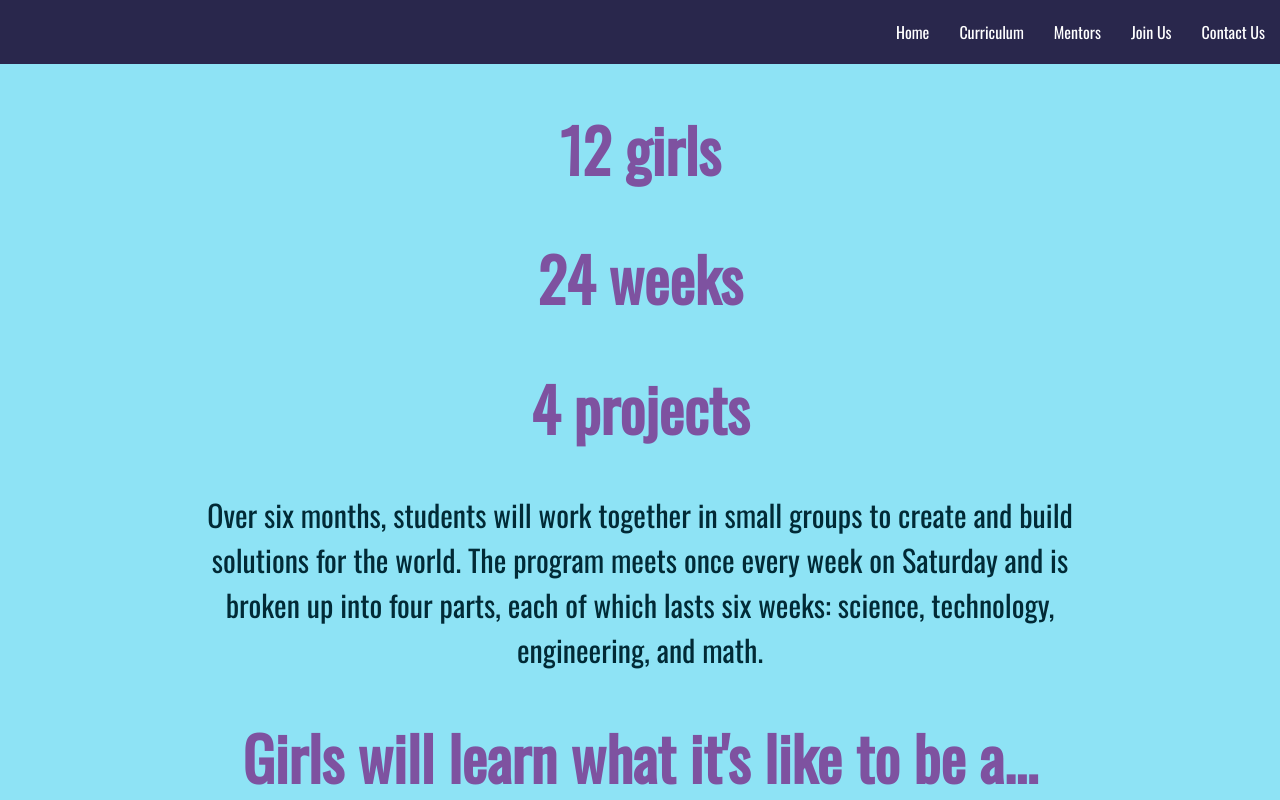
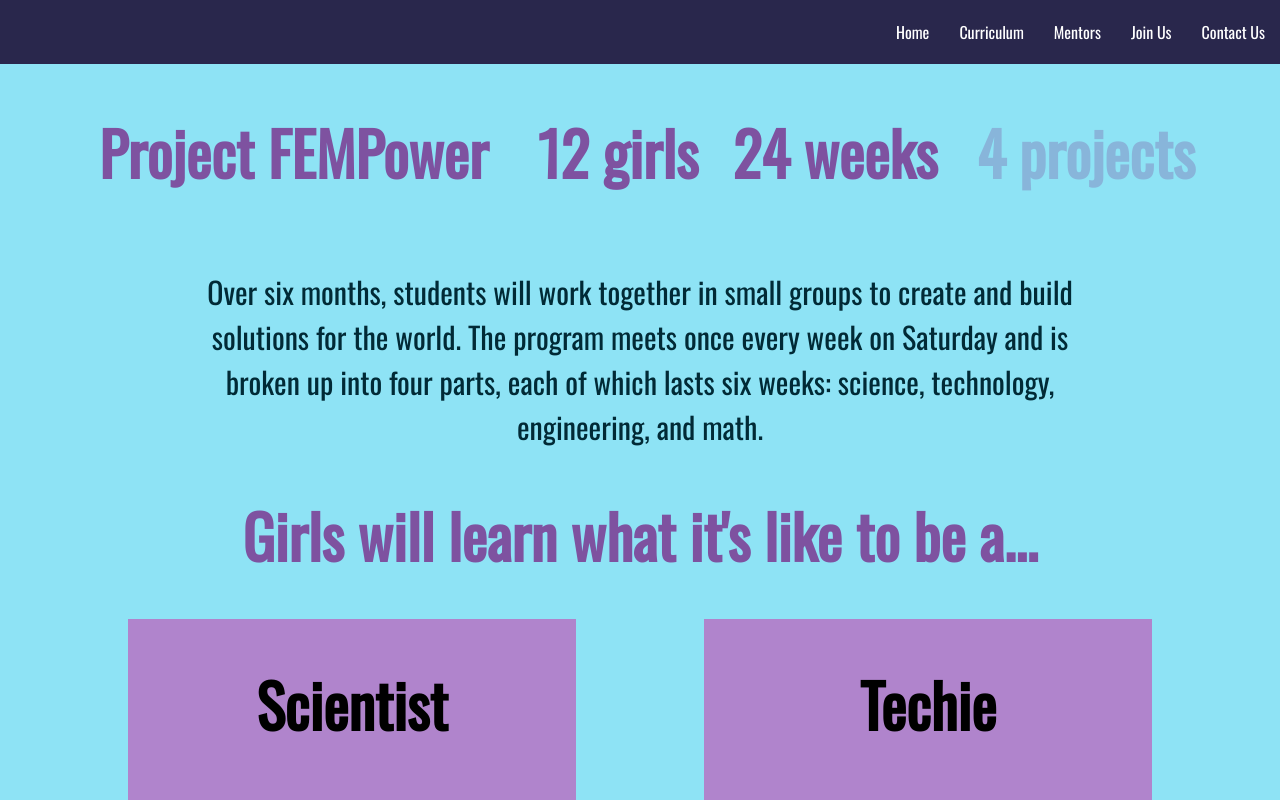
Before and after one commit to ProjFEMPower/home, a React (Create React App) app: page /curriculum in a window 1280 px wide. Shown: the top 800 px of the page. Built offline with nearby package versions, Linux system fonts and the light colour scheme.

Commit message:
Added animation

```diff
--- a/src/Curriculum.css
+++ b/src/Curriculum.css
@@ -1,12 +1,30 @@
 #curriculum-body {
   background-color: #8ee3f5;
   font-family: 'Oswald', sans-serif;
+}
+
+#heading-table {
+  width: 90%;
+  margin-left: auto;
+  margin-right: auto;
 }
 
 .top {
   font-size: 60px;
   color: #7e52a0;
   text-align: center;
+}
+
+#part1 {
+  animation: textAppear 6s;
+}
+
+#part2 {
+  animation: textAppear2 6s;
+}
+
+#part3 {
+  animation: textAppear3 6s;
 }
 
 #intro {
@@ -35,3 +53,43 @@
 .topic-table td {
   padding: 10px 20px 10px 20px;
 }
+
+.popup {
+  display: none;
+}
+
+@keyframes textAppear {
+  0% {
+    opacity: 0;
+  }
+  16% {
+    opacity: 0;
+  }
+  32% {
+    opacity: 1;
+  }
+}
+
+@keyframes textAppear2 {
+  0% {
+    opacity: 0;
+  }
+  48% {
+    opacity: 0;
+  }
+  64% {
+    opacity: 1;
+  }
+}
+
+@keyframes textAppear3 {
+  0% {
+    opacity: 0;
+  }
+  80% {
+    opacity: 0;
+  }
+  96% {
+    opacity: 1;
+  }
+}
--- a/src/Curriculum.js
+++ b/src/Curriculum.js
@@ -7,9 +7,14 @@ const Curriculum = () => {
     <div id="curriculum-body">
       <link href="https://fonts.googleapis.com/css?family=Oswald&display=swap" rel="stylesheet" />
       <Header />
-      <h1 class="top">12 girls</h1>
-      <h1 class="top">24 weeks</h1>
-      <h1 class="top">4 projects</h1>
+      <table id="heading-table">
+        <tr>
+          <td><h1 class="top">Project FEMPower</h1></td>
+          <td><h1 class="top" id="part1">12 girls</h1></td>
+          <td><h1 class="top" id="part2">24 weeks</h1></td>
+          <td><h1 class="top" id="part3">4 projects</h1></td>
+        </tr>
+      </table>
       <p id="intro">Over six months, students will work together in small groups to create and build solutions for the world. The program meets once every week on Saturday and is broken up into four parts, each of which lasts six weeks: science, technology, engineering, and math.</p>
       <h1 class="top">Girls will learn what it's like to be a...</h1>
       <div>
@@ -35,10 +40,10 @@ const Curriculum = () => {
           </table>
         </div>
         <div class="topics" id="tech">
-          <h1>Technology</h1>
+          <h1>Techie</h1>
           <table class="topic-table">
             <tr>
-              <td>Web Developer</td>
+              <td>Web Developer<span class="popup">Building websites</span></td>
               <td>Software Developer</td>
             </tr>
             <tr>
```
